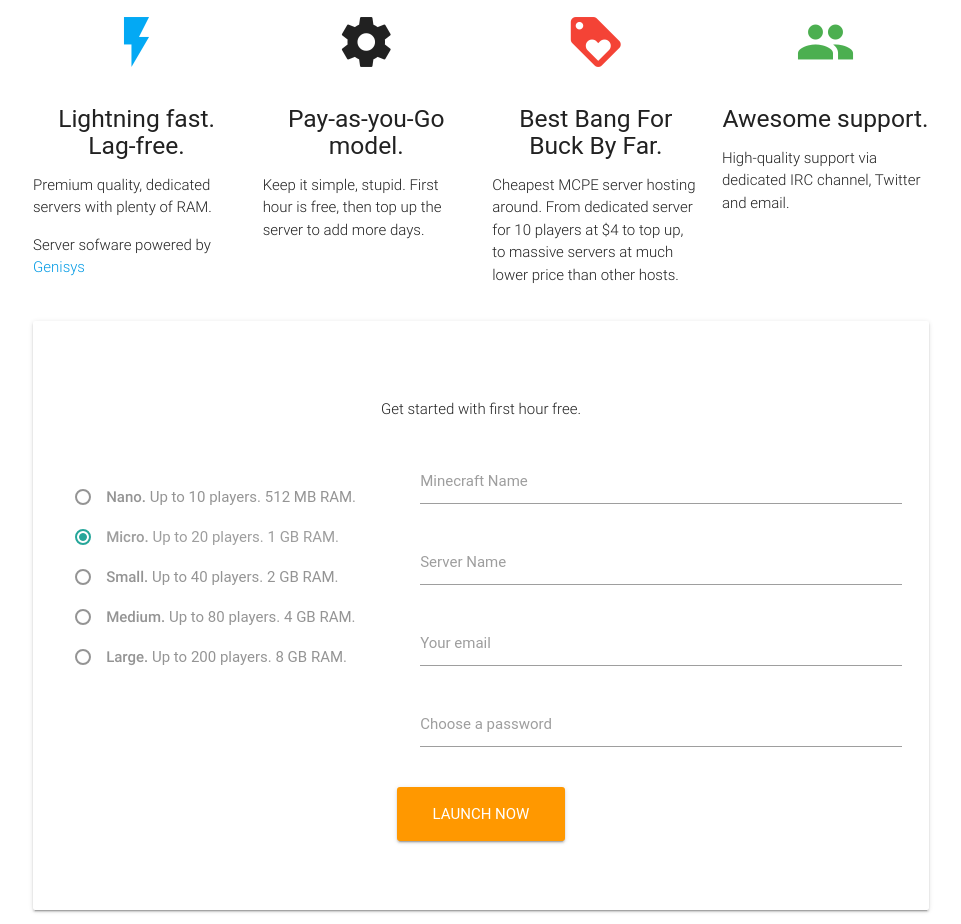
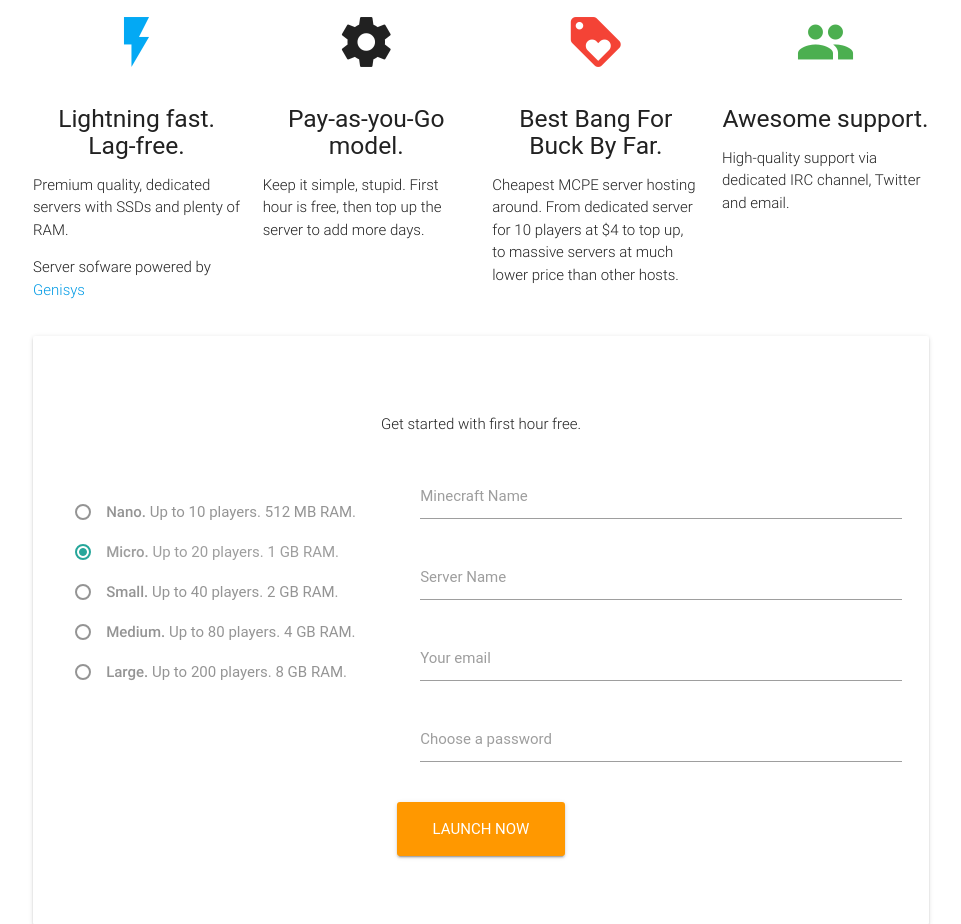
Before and after one commit to sandeel/mineserve, a Flask app: template templates/landing_page.html in a window 1280 px wide. Shown: the part 282-1206 px from the top of the page, without its empty margins (159-1120 px from the left). Run offline with Flask 2, Linux system fonts and the light colour scheme; the template is opened without the code that fills it, so the values that code supplies are empty; the visitor is signed in with stand-in values (Sample User, id 1); parts of the project's set-up code (start-up, migrations or seed data) failed here and were passed over; some libraries are stand-ins or nearby versions; some web fonts are replaced.

Commit message:
Mention SSDs

```diff
--- a/templates/landing_page.html
+++ b/templates/landing_page.html
@@ -17,7 +17,7 @@ Beta closed!
             <h2 class="center light-blue-text"><i class="medium material-icons">flash_on</i></h2>
             <h5 class="center">Lightning fast. Lag-free.</h5>
 
-            <p class="light">Premium quality, dedicated servers with plenty of RAM.</p>
+            <p class="light">Premium quality, dedicated servers with SSDs and plenty of RAM.</p>
             <p class="light">Server sofware powered by <a href="https://github.com/iTXTech/Genisys">Genisys</a></p>
           </div>
         </div>
```
